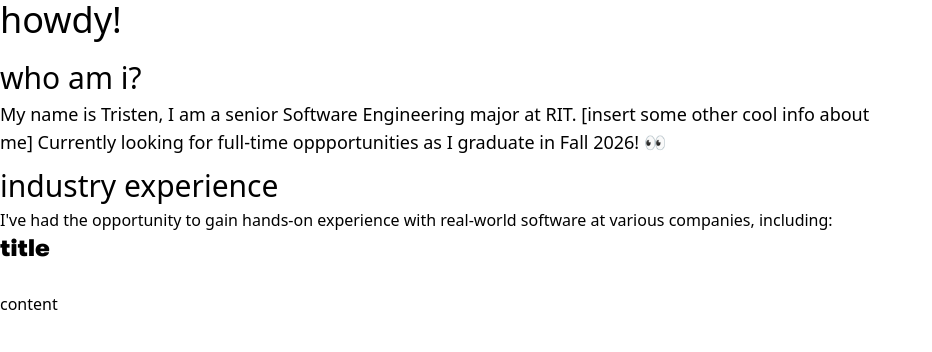
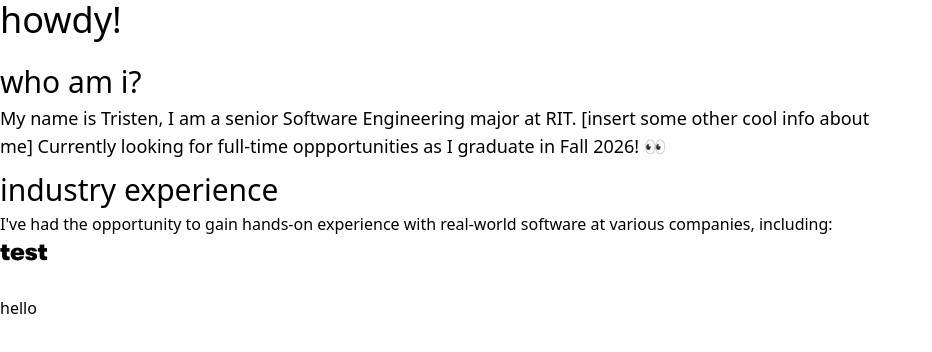
Before and after one commit to tristenkurutz/site, a SvelteKit app: page / in a window 1280 px wide. Both pictures are taken after a click on the button 8 px from the left and 280 px from the top of the page. Shown: the top 352 px of the page, without its empty margins (0-932 px from the left). Built offline with nearby package versions, Linux system fonts and the light colour scheme; some icons are missing.

Commit message:
figured out how to center a div

```diff
--- a/src/app.scss
+++ b/src/app.scss
@@ -24,7 +24,7 @@
     @apply font-myfont lg:text-5xl md:text-4xl sm:text-3xl text-2xl;
   }
   h2 {
-    @apply lg:text-4xl md:text-3xl sm:text-2xl text-xl mb-5;
+    @apply lg:text-4xl md:text-3xl sm:text-2xl text-xl mb-6;
   }
   h3 {
     @apply lg:text-3xl md:text-2xl sm:text-xl text-lg mb-1;
--- a/src/components/accordion.svelte
+++ b/src/components/accordion.svelte
@@ -2,6 +2,9 @@
   import { BxDownArrow, BxUpArrow } from "svelte-boxicons";
 
   export let open: boolean = false;
+
+  export let title;
+  export let bullets;
 
   function toggleOpen() {
     open = !open;
@@ -10,7 +13,7 @@
 
 <div id="accordion" class="mt-5">
   <div id="accordion-top" class="flex">
-    <h4 id="accordion-header" class="items-start">title</h4>
+    <h4 id="accordion-header" class="items-start">{title}</h4>
     <button id="dropdown-icon" class="ml-auto" on:click={toggleOpen}>
       {#if !open}
         <BxDownArrow />
@@ -21,6 +24,6 @@
     >
   </div>
   {#if open}
-    <div id="accordion-content">content</div>
+    <div id="accordion-content">{bullets}</div>
   {/if}
 </div>
--- a/src/routes/+layout.svelte
+++ b/src/routes/+layout.svelte
@@ -8,7 +8,9 @@
 
 <svelte:head>
   <link rel="icon" type="image/x-icon" href="/images/favicon.ico" />
-  <div class="flex flex-wrap items-center px-5 md:px-20 lg:px-40 gap-6 mb-10">
+  <div
+    class="flex flex-wrap items-center justify-center px-5 md:px-20 lg:px-40 gap-10 mb-10"
+  >
     <h1
       class="font-myfont lg:text-5xl md:text-4xl sm:text-3xl text-2xl leading-tight mt-5"
     >
@@ -17,7 +19,7 @@
 
     <!-- Nav buttons, are on far right for larger screens and are stacked next to the logo for the smaller screens-->
     <div
-      class="nav flex flex-col sm:flex-row flex-wrap gap-3 sm:gap-5 items-start sm:items-center mt-5 sm:mt-0 sm:ml-auto"
+      class="nav flex flex-col sm:flex-row flex-wrap gap-3 sm:gap-5 items-start sm:items-center mt-5 sm:mt-0 ml-5"
     >
       <button class="hover:text-stone-300 transition-colors duration-300"
         >ABOUT</button
@@ -35,4 +37,6 @@
   </div>
 </svelte:head>
 
-<div class="mt-20 px-5 md:px-20 lg:px-40">{@render children()}</div>
+<div class="mt-20 px-5 md:px-20 lg:px-40">
+  {@render children()}
+</div>
--- a/src/routes/+page.svelte
+++ b/src/routes/+page.svelte
@@ -1,17 +1,22 @@
 <script>
   import Accordion from "../components/accordion.svelte";
+  import jobs from "../data/industry.json";
 </script>
 
-<h2>howdy!</h2>
-<h3>who am i?</h3>
-<p>
-  My name is Tristen, I am a senior Software Engineering major at RIT. [insert
-  some other cool info about me] Currently looking for full-time oppportunities
-  as I graduate in Fall 2026! 👀
-</p>
+<div class="flex flex-col items-center justify-center">
+  <div class="max-w-xl w-full text-left">
+    <h2>howdy!</h2>
+    <h3>who am i?</h3>
+    <p>
+      My name is Tristen, I am a senior Software Engineering major at RIT.
+      [insert some other cool info about me] Currently looking for full-time
+      oppportunities as I graduate in Fall 2026! 👀
+    </p>
 
-<h3>industry experience</h3>
-I've had the opportunity to gain hands-on experience with real-world software at various
-companies, including:
+    <h3>industry experience</h3>
+    I've had the opportunity to gain hands-on experience with real-world software
+    at various companies, including:
 
-<div class="mt-2"><Accordion /></div>
+    <div class="mt-2"><Accordion title="test" bullets="hello" /></div>
+  </div>
+</div>
```
